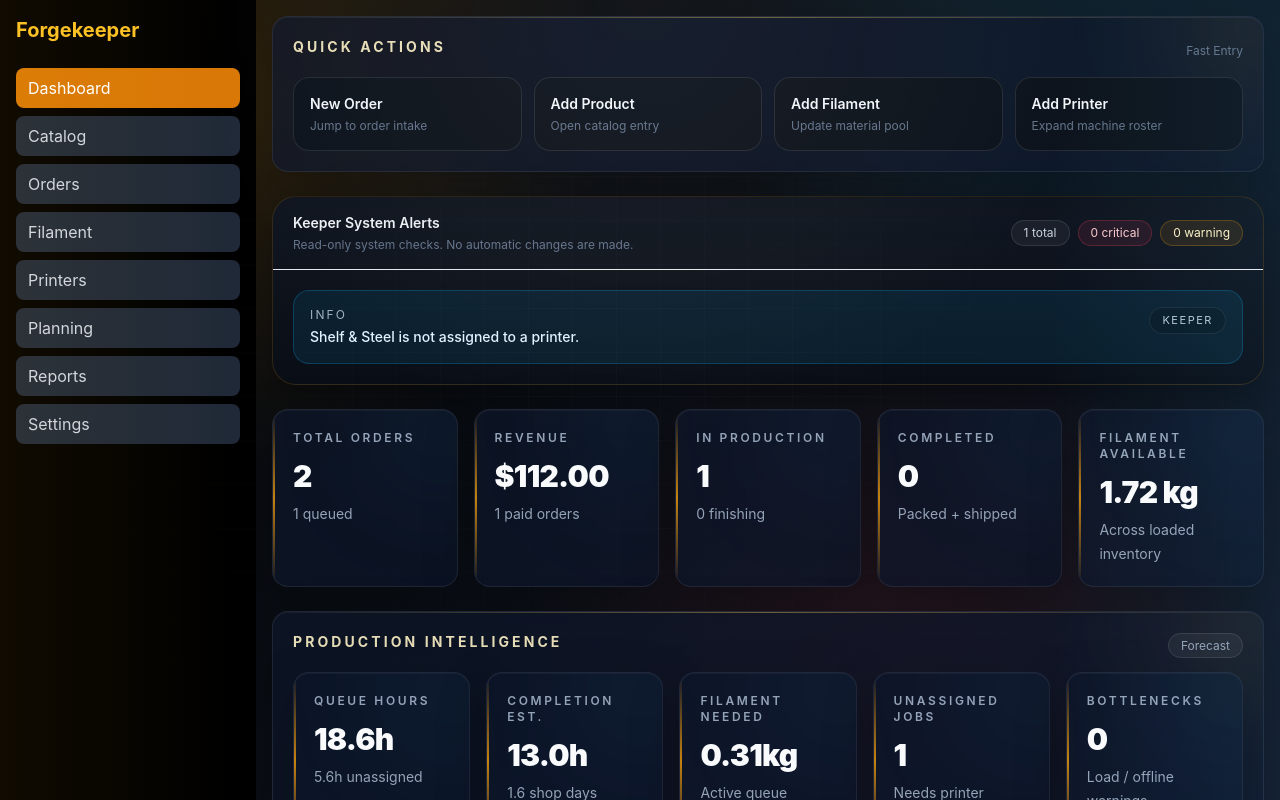
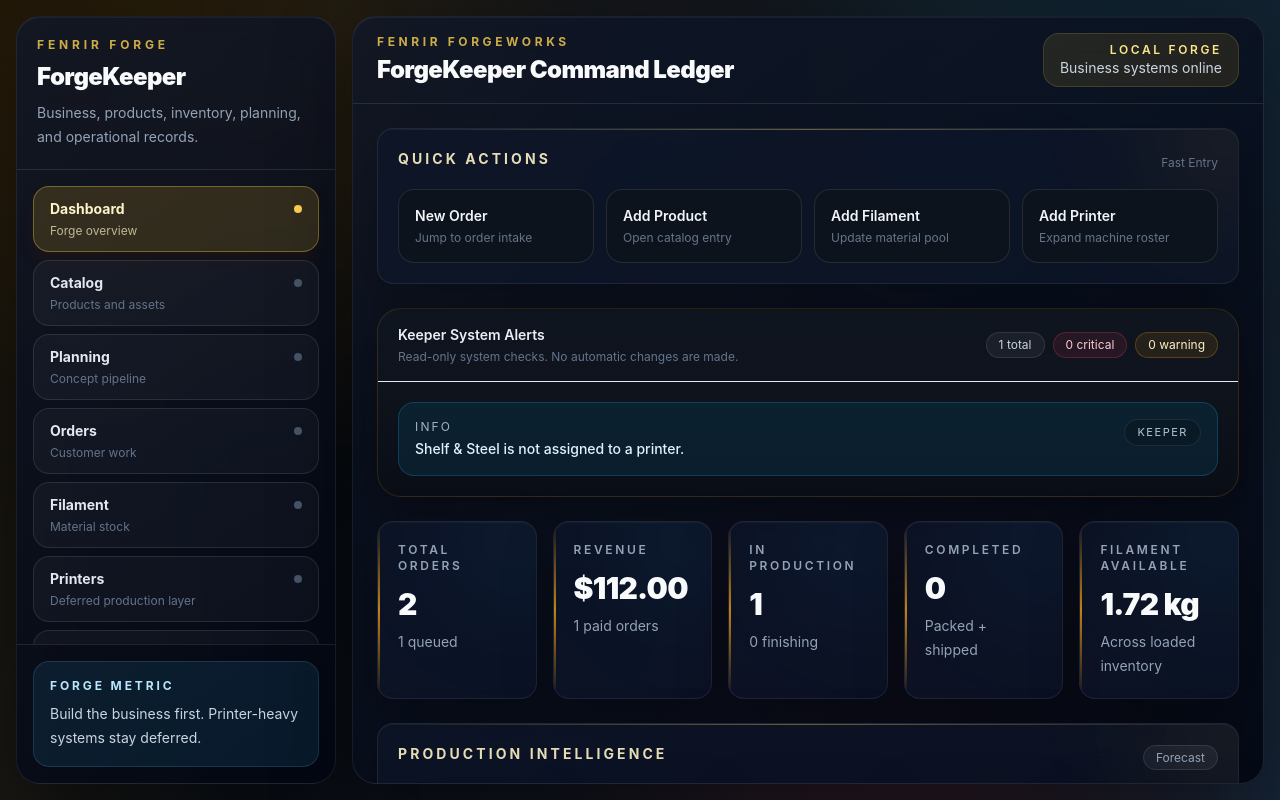
Before and after one commit to dbrewer212/ForgeKeeper, a React (Vite) app: page / in a window 1280 px wide. Built offline with nearby package versions, Linux system fonts and the light colour scheme; the HTML template or start-up script is replaced by a standard one.

Commit message:
APP sidebard_ edit

```diff
--- a/src/App.tsx
+++ b/src/App.tsx
@@ -1,5 +1,4 @@
 import { useForgekeeperState } from "./state/useForgekeeperState";
-
 import { Sidebar } from "./components/layout/Sidebar";
 import { DashboardView } from "./features/dashboard/DashboardView";
 import { CatalogView } from "./features/catalog/CatalogView";
@@ -8,8 +7,6 @@ import { FilamentView } from "./features/filament/FilamentView";
 import { PrintersView } from "./features/printers/PrintersView";
 import { ReportsView } from "./features/reports/ReportsView";
 import { SettingsView } from "./features/settings/SettingsView";
-
-// ✅ NEW
 import { PlanningView } from "./features/planning/PlanningView";
 
 export default function App() {
@@ -27,23 +24,50 @@ export default function App() {
         return <FilamentView state={state} />;
       case "printers":
         return <PrintersView state={state} />;
+      case "planning":
+        return <PlanningView state={state} />;
       case "reports":
         return <ReportsView state={state} />;
       case "settings":
         return <SettingsView state={state} />;
-      case "planning": // ✅ NEW
-        return <PlanningView state={state} />;
       default:
         return <DashboardView state={state} />;
     }
   };
 
   return (
-    <div className="flex h-screen">
-      <Sidebar state={state} />
-      <main className="flex-1 overflow-auto p-4">
-        {renderView()}
-      </main>
+    <div className="relative h-screen w-screen overflow-hidden text-slate-100">
+      <div className="absolute inset-0 pointer-events-none" />
+
+      <div className="relative z-10 flex h-full p-4 gap-4">
+        <Sidebar state={state} />
+
+        <main className="forge-glass flex min-w-0 flex-1 flex-col overflow-hidden rounded-3xl">
+          <header className="flex items-center justify-between border-b border-white/10 px-6 py-4">
+            <div>
+              <p className="text-xs font-bold uppercase tracking-[0.3em] text-amber-300/80">
+                Fenrir Forgeworks
+              </p>
+              <h1 className="mt-1 text-2xl font-black tracking-tight text-slate-50">
+                ForgeKeeper Command Ledger
+              </h1>
+            </div>
+
+            <div className="hidden rounded-2xl border border-amber-300/15 bg-amber-400/10 px-4 py-2 text-right md:block">
+              <p className="text-xs font-semibold uppercase tracking-[0.22em] text-amber-200">
+                Local Forge
+              </p>
+              <p className="text-sm text-slate-300">
+                Business systems online
+              </p>
+            </div>
+          </header>
+
+          <section className="min-h-0 flex-1 overflow-y-auto px-6 py-6">
+            {renderView()}
+          </section>
+        </main>
+      </div>
     </div>
   );
 }
--- a/src/components/layout/Sidebar.tsx
+++ b/src/components/layout/Sidebar.tsx
@@ -1,34 +1,124 @@
-export function Sidebar({ state }: { state: any }) {
-  const navItem = (key: string, label: string) => (
-    <button
-      onClick={() => state.setView(key)}
-      className={`w-full text-left px-3 py-2 rounded-lg mb-2 ${
-        state.view === key
-          ? "bg-amber-600 text-white"
-          : "bg-gray-800 text-gray-300 hover:bg-gray-700"
-      }`}
-    >
-      {label}
-    </button>
-  );
+type SidebarProps = {
+  state: any;
+};
 
+type NavItem = {
+  key: string;
+  label: string;
+  description: string;
+};
+
+const navItems: NavItem[] = [
+  {
+    key: "dashboard",
+    label: "Dashboard",
+    description: "Forge overview",
+  },
+  {
+    key: "catalog",
+    label: "Catalog",
+    description: "Products and assets",
+  },
+  {
+    key: "planning",
+    label: "Planning",
+    description: "Concept pipeline",
+  },
+  {
+    key: "orders",
+    label: "Orders",
+    description: "Customer work",
+  },
+  {
+    key: "filament",
+    label: "Filament",
+    description: "Material stock",
+  },
+  {
+    key: "printers",
+    label: "Printers",
+    description: "Deferred production layer",
+  },
+  {
+    key: "reports",
+    label: "Reports",
+    description: "Forge intelligence",
+  },
+  {
+    key: "settings",
+    label: "Settings",
+    description: "System controls",
+  },
+];
+
+export function Sidebar({ state }: SidebarProps) {
   return (
-    <aside className="w-64 bg-black p-4">
-      <div className="mb-6 text-xl font-bold text-amber-400">
-        Forgekeeper
+    <aside className="forge-glass flex h-full w-80 shrink-0 flex-col overflow-hidden rounded-3xl">
+      <div className="border-b border-white/10 p-5">
+        <p className="text-xs font-bold uppercase tracking-[0.32em] text-amber-300/80">
+          Fenrir Forge
+        </p>
+        <h2 className="mt-2 text-2xl font-black tracking-tight text-slate-50">
+          ForgeKeeper
+        </h2>
+        <p className="mt-2 text-sm leading-6 text-slate-400">
+          Business, products, inventory, planning, and operational records.
+        </p>
       </div>
 
-      {navItem("dashboard", "Dashboard")}
-      {navItem("catalog", "Catalog")}
-      {navItem("orders", "Orders")}
-      {navItem("filament", "Filament")}
-      {navItem("printers", "Printers")}
+      <nav className="flex-1 space-y-2 overflow-y-auto p-4">
+        {navItems.map((item) => {
+          const isActive = state.view === item.key;
 
-      {/* ✅ NEW */}
-      {navItem("planning", "Planning")}
+          return (
+            <button
+              key={item.key}
+              type="button"
+              onClick={() => state.setView(item.key)}
+              className={`group w-full rounded-2xl border px-4 py-3 text-left transition-all duration-200 ${
+                isActive
+                  ? "border-amber-300/35 bg-amber-400/15 shadow-lg shadow-amber-950/25"
+                  : "border-white/10 bg-white/[0.035] hover:border-amber-300/20 hover:bg-white/[0.065]"
+              }`}
+            >
+              <div className="flex items-center justify-between gap-3">
+                <span
+                  className={`text-sm font-bold ${
+                    isActive ? "text-amber-100" : "text-slate-200"
+                  }`}
+                >
+                  {item.label}
+                </span>
 
-      {navItem("reports", "Reports")}
-      {navItem("settings", "Settings")}
+                <span
+                  className={`h-2 w-2 rounded-full ${
+                    isActive ? "bg-amber-300 shadow-lg shadow-amber-300/40" : "bg-slate-600"
+                  }`}
+                />
+              </div>
+
+              <p
+                className={`mt-1 text-xs ${
+                  isActive ? "text-amber-100/70" : "text-slate-500"
+                }`}
+              >
+                {item.description}
+              </p>
+            </button>
+          );
+        })}
+      </nav>
+
+      <div className="border-t border-white/10 p-4">
+        <div className="rounded-2xl border border-sky-300/15 bg-sky-400/10 p-4">
+          <p className="text-xs font-bold uppercase tracking-[0.24em] text-sky-200">
+            Forge Metric
+          </p>
+          <p className="mt-2 text-sm leading-6 text-slate-300">
+            Build the business first. Printer-heavy systems stay deferred.
+          </p>
+        </div>
+      </div>
     </aside>
   );
 }
```
